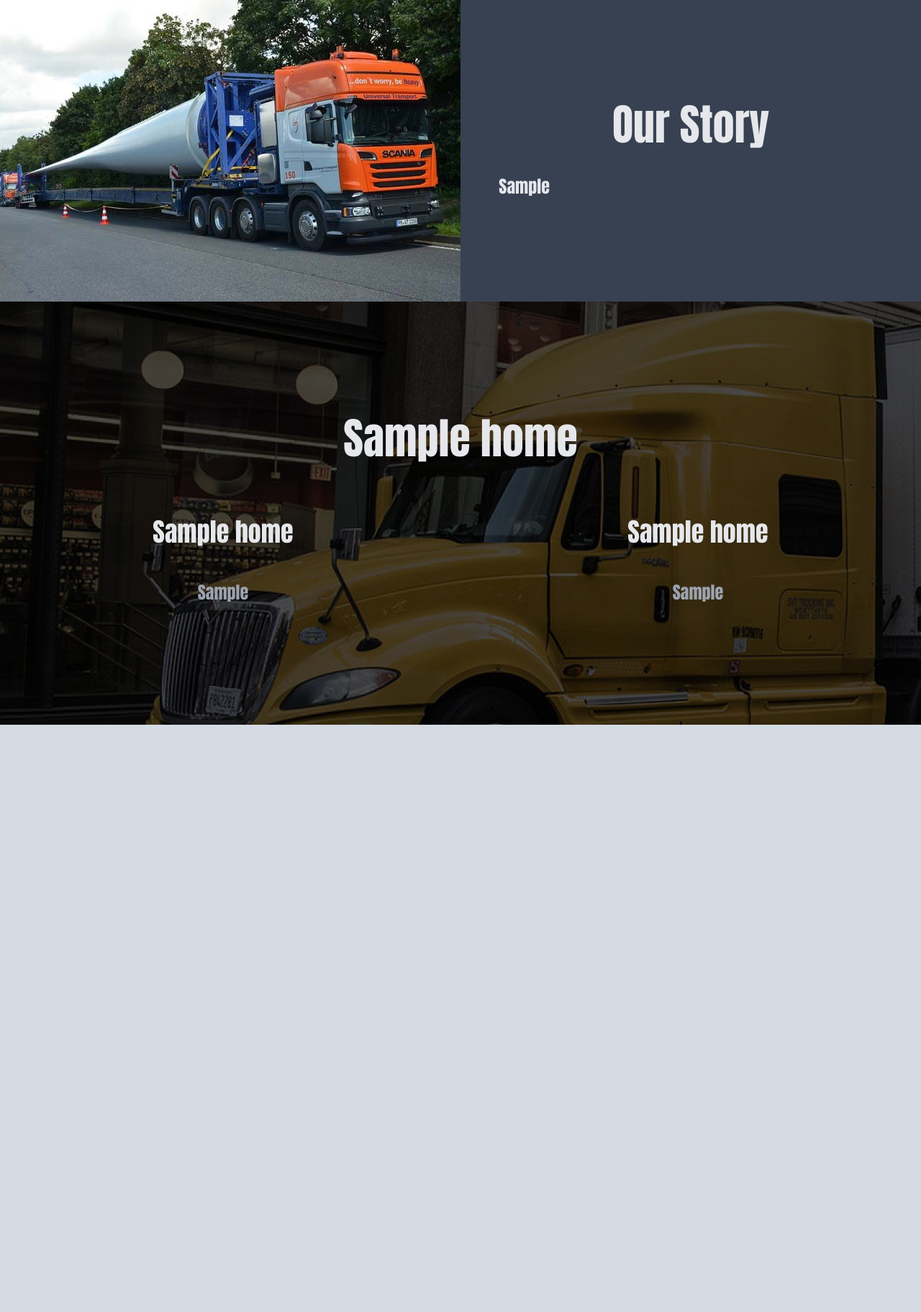
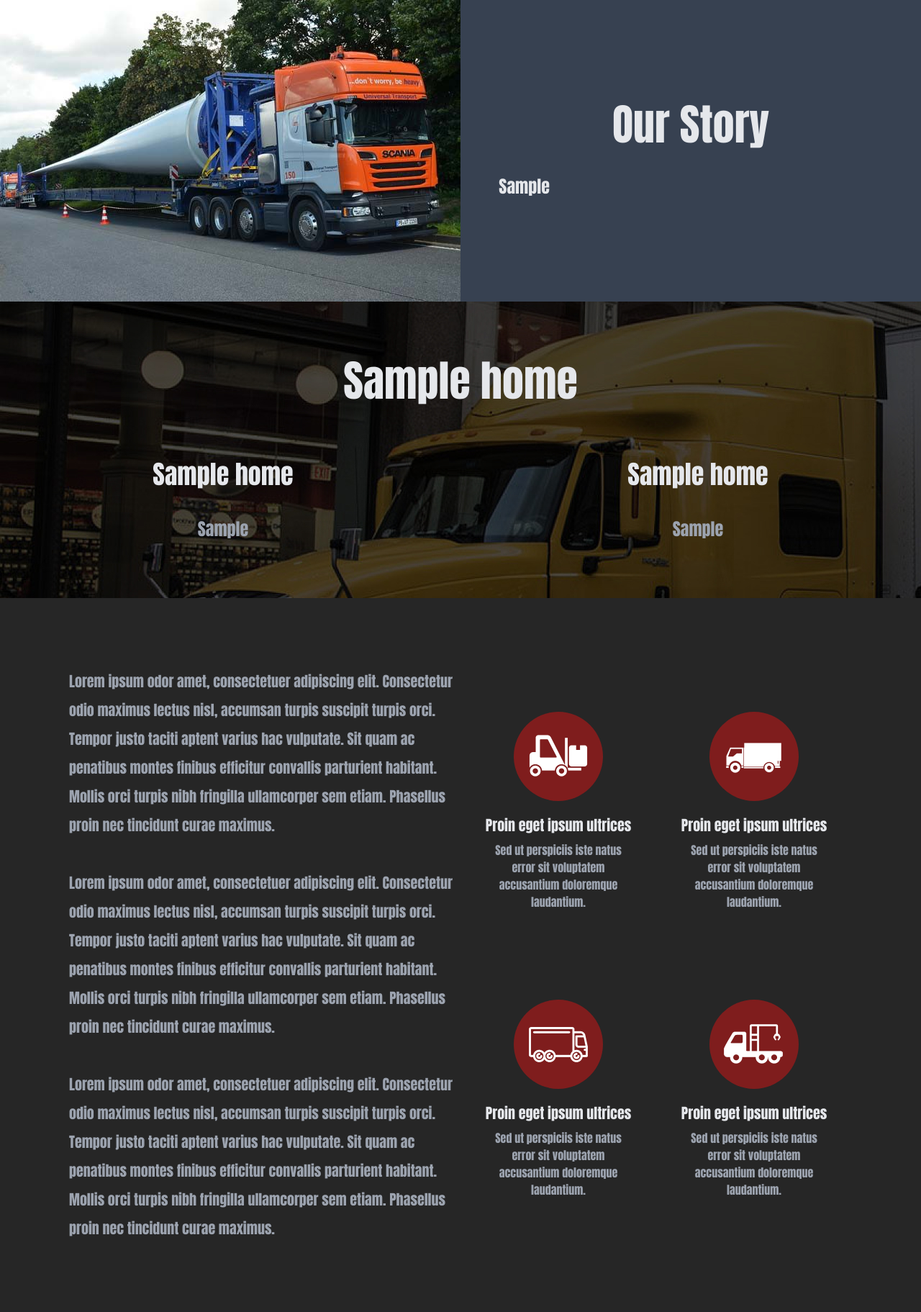
Before and after one commit to khod-sammoosavi/TruckBlog, a Django app: page / in a window 1280 px wide. Shown: the part 725-2548 px from the top of the page at 72% size. Before the commit the page ends 1732 px from the top, so only its background shows below. Run offline with Django 5.2, Linux system fonts and the light colour scheme; tables that the repository leaves empty hold one stand-in row (values such as "Sample post"); grey boxes marked "Sample" are stand-in pictures.

Commit message:
feat(home.html): complete new section.

```diff
--- a/templates/home.html
+++ b/templates/home.html
@@ -2,7 +2,7 @@
 {% load static %}
 
 {% block main %}
-  <div class="flex flex-col w-ful">
+  <div class="flex flex-col w-full">
     <div class="flex xl:flex-row flex-col w-full">
       <img class="xl:w-3/6 w-full h-full" src="{% static 'images/7.jpg' %}">
       <div class="flex flex-col xl:w-3/6 w-full bg-gray-700 items-center justify-center md:my-0 py-10">
@@ -14,20 +14,53 @@
         </div>
       </div>
     </div>
-    <div class="flex flex-col w-full py-40 bg-no-repeat items-center" style="background-image: url('{% static 'images/thumbnail-3-header.jpg' %}');">
-      {% for item in home %}
-        <h2 class="text-6xl">{{item.our_slogan_title}}</h2>
-        <div class="flex w-full mt-20 gap-10 container">
-          <div class="flex flex-col w-3/6 items-center">
-            <h3 class="text-4xl">{{item.our_slogan_title_left}}</h3>
-            <p class="text-2xl mt-10 leading-loose text-gray-400">{{item.our_slogan_left}}</p>
+    <div class="bg-no-repeat" style="background-image: url('{% static 'images/thumbnail-3-header.jpg' %}');">
+      <div class="flex flex-col xl:w-full w-5/6 xl:m-0 m-auto 2xl:py-40 xl:py-20 py-10 items-center">
+        {% for item in home %}
+          <h2 class="text-6xl">{{item.our_slogan_title}}</h2>
+          <div class="flex xl:flex-row flex-col w-full xl:mt-20 mt-10 gap-10 container">
+            <div class="flex flex-col xl:w-3/6 w-full items-center">
+              <h3 class="xl:text-4xl text-3xl">{{item.our_slogan_title_left}}</h3>
+              <p class="xl:text-2xl text-lg mt-10 leading-loose text-gray-400">{{item.our_slogan_left}}</p>
+            </div>
+            <div class="flex flex-col xl:w-3/6 w-full items-center">
+              <h3 class="xl:text-4xl text-3xl">{{item.our_slogan_title_right}}</h3>
+              <p class="xl:text-2xl text-lg mt-10 leading-loose text-gray-400">{{item.our_slogan_right}}</p>
+            </div>
           </div>
-          <div class="flex flex-col w-3/6 items-center">
-            <h3 class="text-4xl">{{item.our_slogan_title_right}}</h3>
-            <p class="text-2xl mt-10 leading-loose text-gray-400">{{item.our_slogan_right}}</p>
+        {% endfor %}
+      </div>
+    </div>
+    <div class="flex w-full p-24 bg-neutral-800">
+      <div class="flex xl:flex-row flex-col container">
+        <div class="xl:w-3/6 w-full">
+          <p class="text-xl text-gray-400 leading-loose">Lorem ipsum odor amet, consectetuer adipiscing elit. Consectetur odio  maximus lectus nisl, accumsan turpis suscipit turpis orci. Tempor justo  taciti aptent varius hac vulputate. Sit quam ac penatibus montes finibus  efficitur convallis parturient habitant. Mollis orci turpis nibh  fringilla ullamcorper sem etiam. Phasellus proin nec tincidunt curae  maximus.</p>
+          <p class="text-xl text-gray-400 leading-loose mt-10">Lorem ipsum odor amet, consectetuer adipiscing elit. Consectetur odio  maximus lectus nisl, accumsan turpis suscipit turpis orci. Tempor justo  taciti aptent varius hac vulputate. Sit quam ac penatibus montes finibus  efficitur convallis parturient habitant. Mollis orci turpis nibh  fringilla ullamcorper sem etiam. Phasellus proin nec tincidunt curae  maximus.</p>
+          <p class="text-xl text-gray-400 leading-loose mt-10">Lorem ipsum odor amet, consectetuer adipiscing elit. Consectetur odio  maximus lectus nisl, accumsan turpis suscipit turpis orci. Tempor justo  taciti aptent varius hac vulputate. Sit quam ac penatibus montes finibus  efficitur convallis parturient habitant. Mollis orci turpis nibh  fringilla ullamcorper sem etiam. Phasellus proin nec tincidunt curae  maximus.</p>
+        </div>
+        <div class="grid xl:grid-cols-2 xl:grid-rows-2 grid-cols-1 xl:w-3/6 w-full xl:mt-0 mt-10">
+          <div class="flex flex-col w-full justify-center items-center">
+            <img src="{% static 'images/mini-1.png' %}" class="w-fit h-fit bg-red-900 p-3 rounded-full">
+            <h3 class="mt-5 text-xl">Proin eget ipsum ultrices</h3>
+            <p class="text-gray-400 mt-2 w-2/3 text-center">Sed ut perspiciis iste natus error sit voluptatem accusantium doloremque laudantium.</p>
+          </div>
+          <div class="flex flex-col w-full justify-center items-center xl:mt-0 mt-10">
+            <img src="{% static 'images/mini-2.png' %}" class="w-fit h-fit bg-red-900 p-3 rounded-full">
+            <h3 class="mt-5 text-xl">Proin eget ipsum ultrices</h3>
+            <p class="text-gray-400 mt-2 w-2/3 text-center">Sed ut perspiciis iste natus error sit voluptatem accusantium doloremque laudantium.</p>
+          </div>
+          <div class="flex flex-col w-full justify-center items-center xl:mt-0 mt-10">
+            <img src="{% static 'images/mini-3.png' %}" class="w-fit h-fit bg-red-900 p-3 rounded-full">
+            <h3 class="mt-5 text-xl">Proin eget ipsum ultrices</h3>
+            <p class="text-gray-400 mt-2 w-2/3 text-center">Sed ut perspiciis iste natus error sit voluptatem accusantium doloremque laudantium.</p>
+          </div>
+          <div class="flex flex-col w-full justify-center items-center xl:mt-0 mt-10">
+            <img src="{% static 'images/mini-4.png' %}" class="w-fit h-fit bg-red-900 p-3 rounded-full">
+            <h3 class="mt-5 text-xl">Proin eget ipsum ultrices</h3>
+            <p class="text-gray-400 mt-2 w-2/3 text-center">Sed ut perspiciis iste natus error sit voluptatem accusantium doloremque laudantium.</p>
           </div>
         </div>
-      {% endfor %}
+      </div>
     </div>
   </div>
 {% endblock %}
```
Also changed, not shown: assets/css/tailwind.css.
